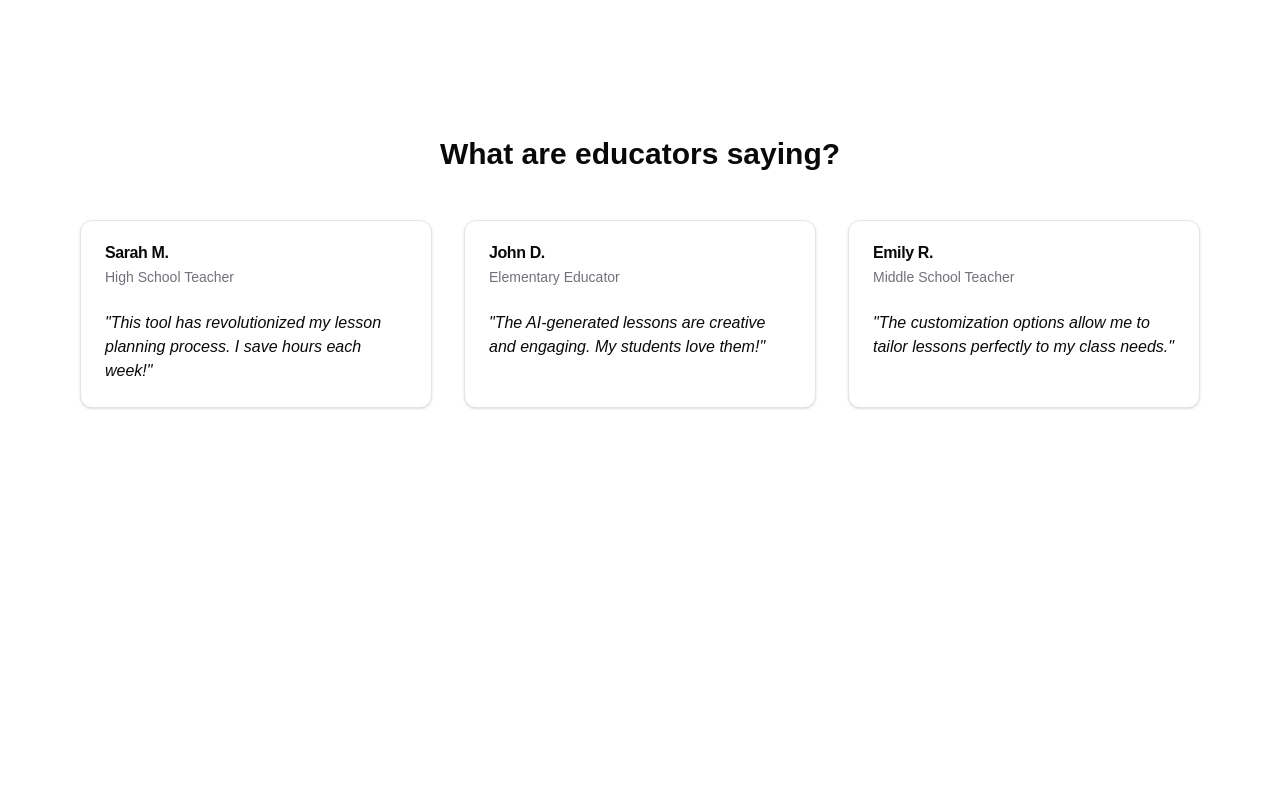
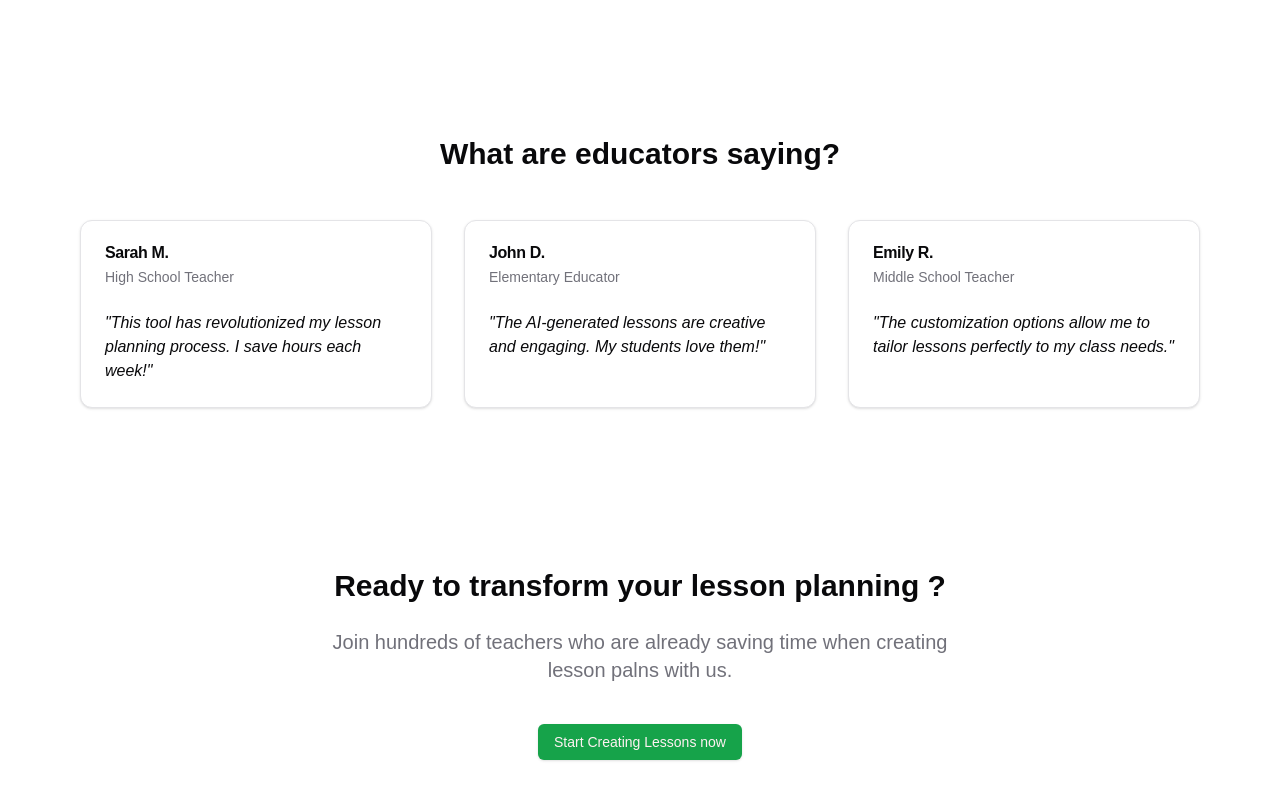
Before and after one commit to Ayeshan-Oshitha/Tutorial-Project--Lesson-Plan-Generator, a Next.js app in the folder lesson-plan-app/: page / in a window 1280 px wide. Shown: the part 850-1650 px from the top of the page. Before the commit the page ends 1338 px from the top, so only its background shows below. Built offline with nearby package versions, Linux system fonts and the light colour scheme.

Commit message:
4. Created CTASection (23:20)

```diff
--- a/lesson-plan-app/app/page.tsx
+++ b/lesson-plan-app/app/page.tsx
@@ -17,6 +17,7 @@ export default function Home() {
         <HeroSection />
         <FeatureSection />
         <TestimonailSection />
+         <CTASection />
       </MaxWidthWrapper>
     </>
   );
@@ -90,3 +91,19 @@ function TestimonailSection() {
     </div>
   )
 }
+
+function CTASection() {
+  return (
+    <div className="py-20 text-center">
+      <h2 className="text-3xl font-bold mb-6">
+        Ready to transform your lesson planning ?
+      </h2>
+      <p className="text-xl text-muted-foreground mb-10 max-w-2xl mx-auto">
+        Join hundreds of teachers who are already saving time when creating lesson palns with us.
+      </p>
+      <Link href="/pricing"
+      className={buttonVariants()}>
+      Start Creating Lessons now</Link>
+    </div>
+  )
+}
```
